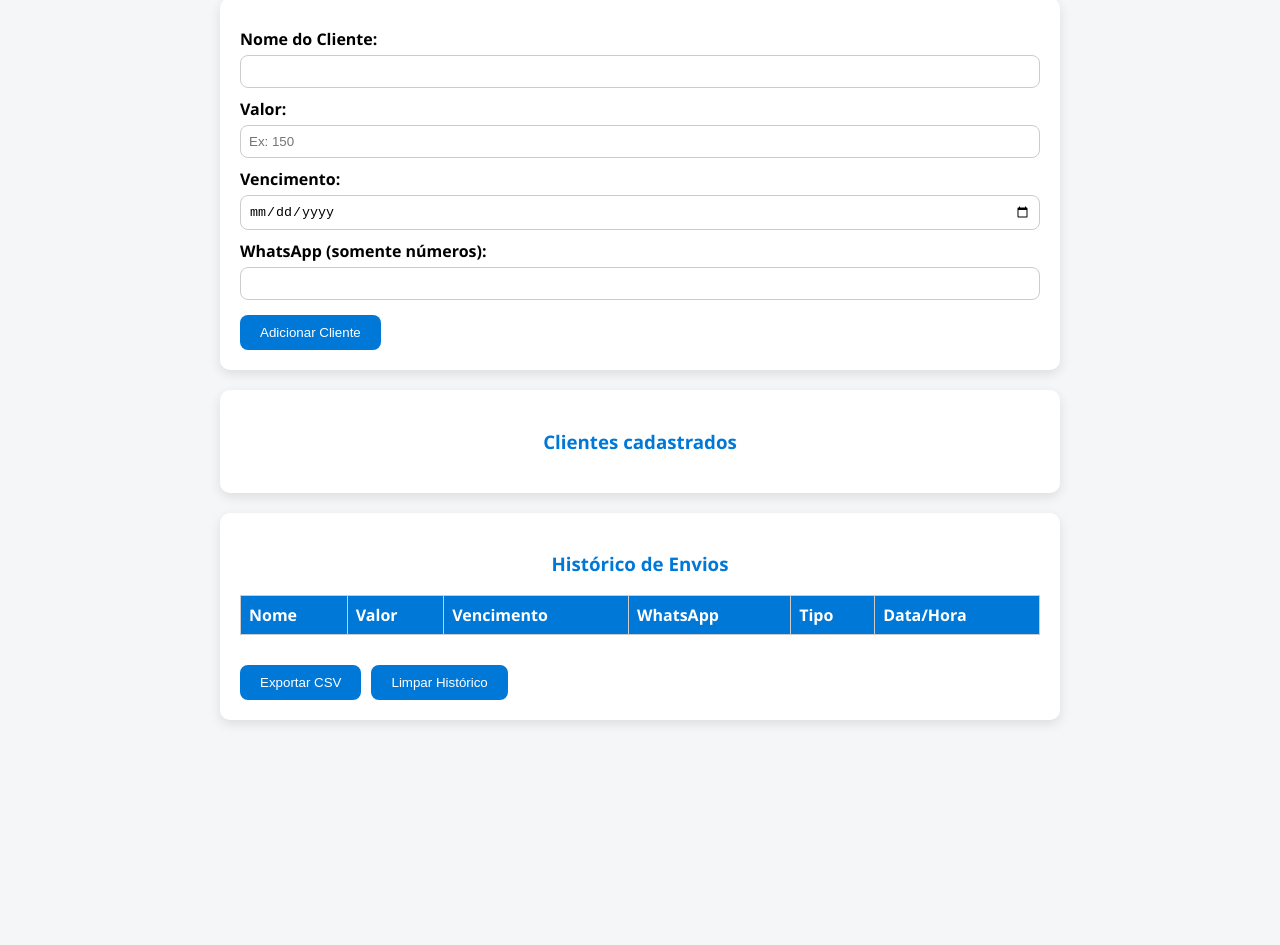
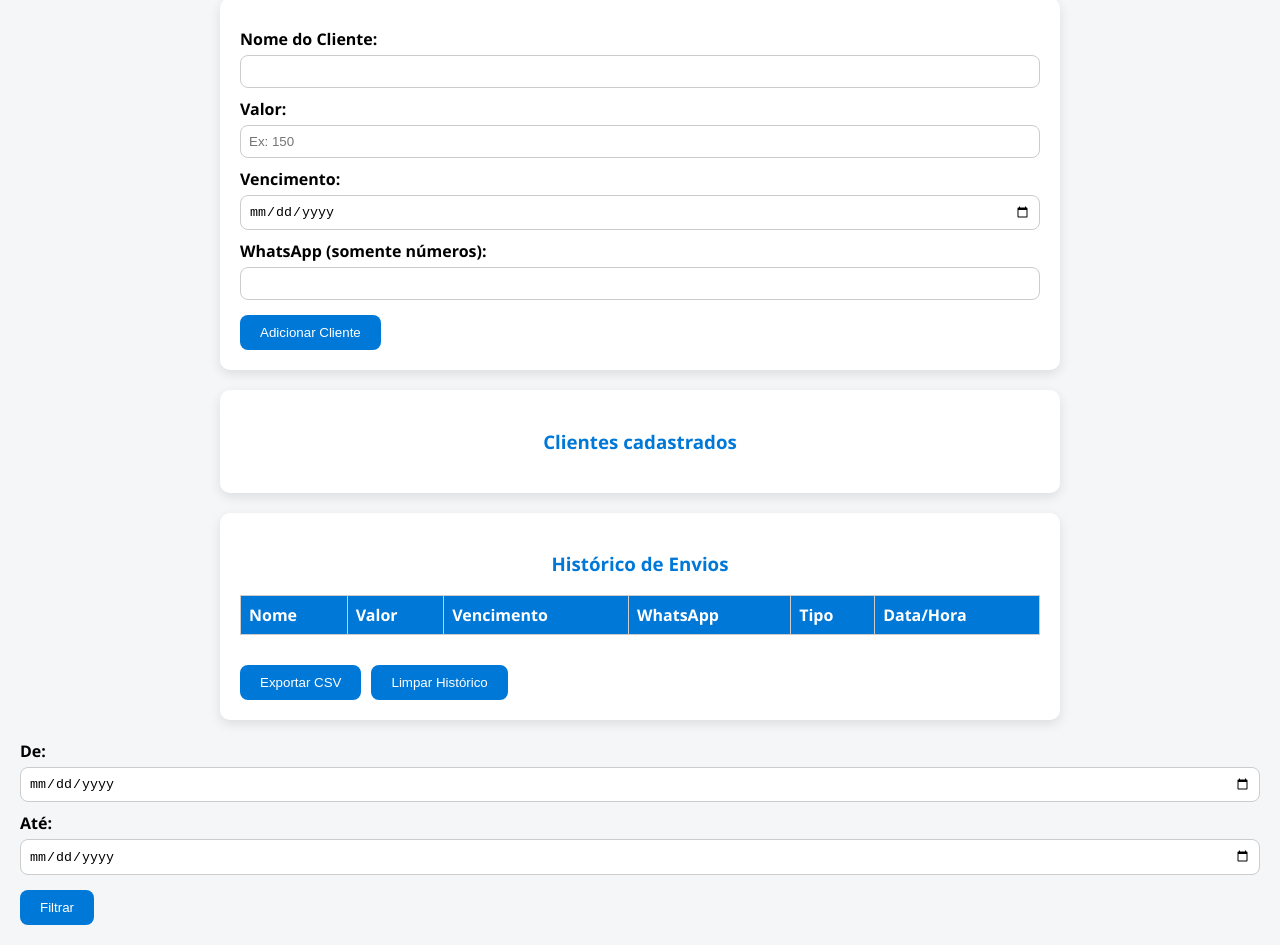
Before and after one commit to juniorbrew-dotcom/painel-rj-solucoes, a plain HTML site: page index.html in a window 1280 px wide. Shown: the part 95-1040 px from the top of the page. Before the commit the page ends 855 px from the top, so only its background shows below. Drawn offline with Linux system fonts and the light colour scheme.

Commit message:
Update index.html

```diff
--- a/index.html
+++ b/index.html
@@ -242,3 +242,8 @@ BRAGA COMÉRCIO E SERVIÇOS DE INFORMÁTICA LTDA`;
 </script>
 </body>
 </html>
+<div class="filtro-historico">
+  <label>De: <input type="date" id="filtroInicio"></label>
+  <label>Até: <input type="date" id="filtroFim"></label>
+  <button onclick="filtrarHistorico()">Filtrar</button>
+</div>
```
